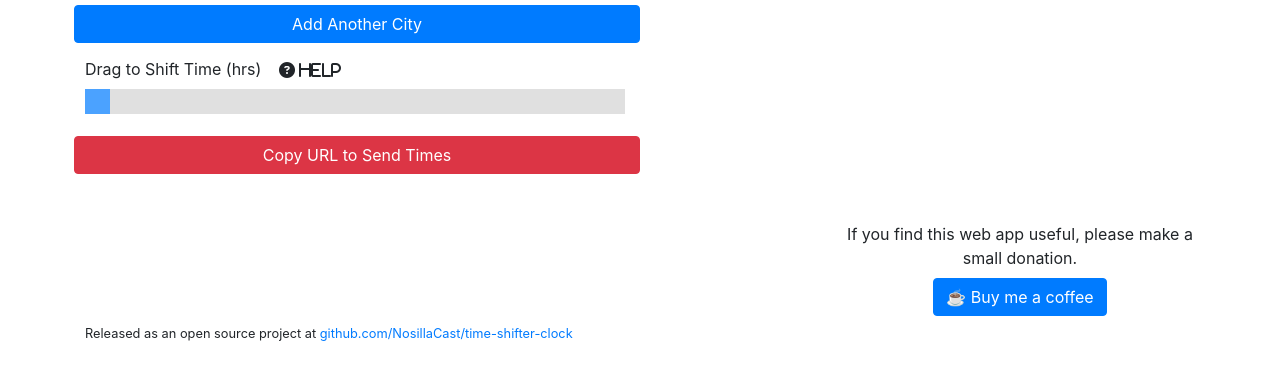
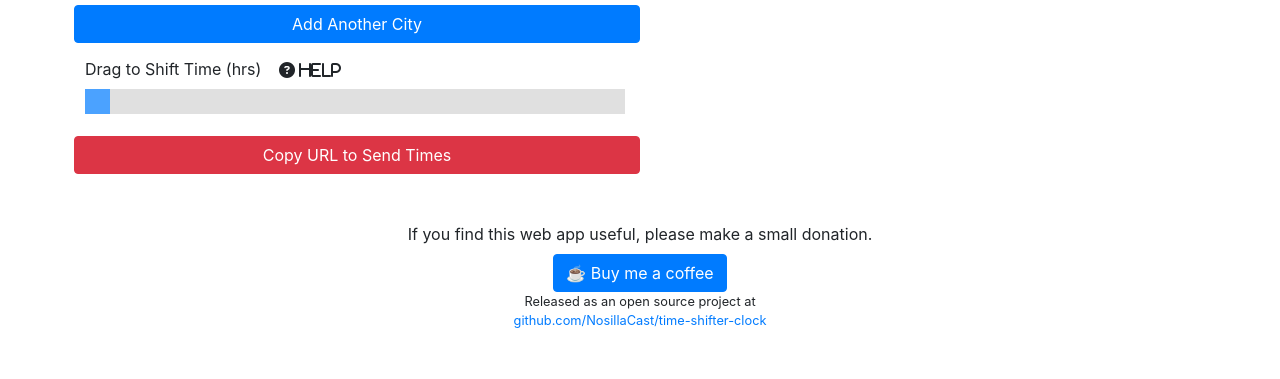
Before and after one commit to podfeet/time-shifter-clock, a plain HTML site: page index.html in a window 1280 px wide. Shown: the part 99-478 px from the top of the page. Drawn offline with nearby package versions, Linux system fonts and the light colour scheme; some packages are replaced by stand-ins of ours; a script that the page names is missing.

Commit message:
Feat: improved layout coffee & credits

```diff
--- a/index.html
+++ b/index.html
@@ -214,11 +214,11 @@
       </div>
       <!-- Close container for Button -->
 
-      <!-- Open container for Buy Me a Coffee -->
+      <!-- Open container for Buy Me a Coffee & Credits -->
       <div class="container mt-5">
-        <div class="row justify-content-end">
-          <div class="col-4">
-            <div class="text-center">
+        <div class="row justify-content-center">
+          <div class="col-8">
+            <div class="text-center"> <!-- Center text & Buy Me a Coffee button -->
               <div class="mb-2">
                 If you find this web app useful, please make a small donation.
               </div>
@@ -226,17 +226,14 @@
                 <span class="me-2">☕</span>
                 <span>Buy me a coffee</span>
               </a>
+              <!-- Credits -->
+              <div class="small" name="homage">Released as an open source project at</br> <a href="https://github.com/NosillaCast/time-shifter-clock">github.com/NosillaCast/time-shifter-clock</a>
+              </div> <!-- close credits -->
             </div>
           </div>
         </div>
       </div>
       <!-- Close container for Buy Me a Coffee -->
-
-    <!-- Credits -->
-    <div class="container mt-2">
-      <div class="small" name="homage">Released as an open source project at <a href="https://github.com/NosillaCast/time-shifter-clock">github.com/NosillaCast/time-shifter-clock</a>
-      </div>
-    </div>
 
     </main>
 
```
